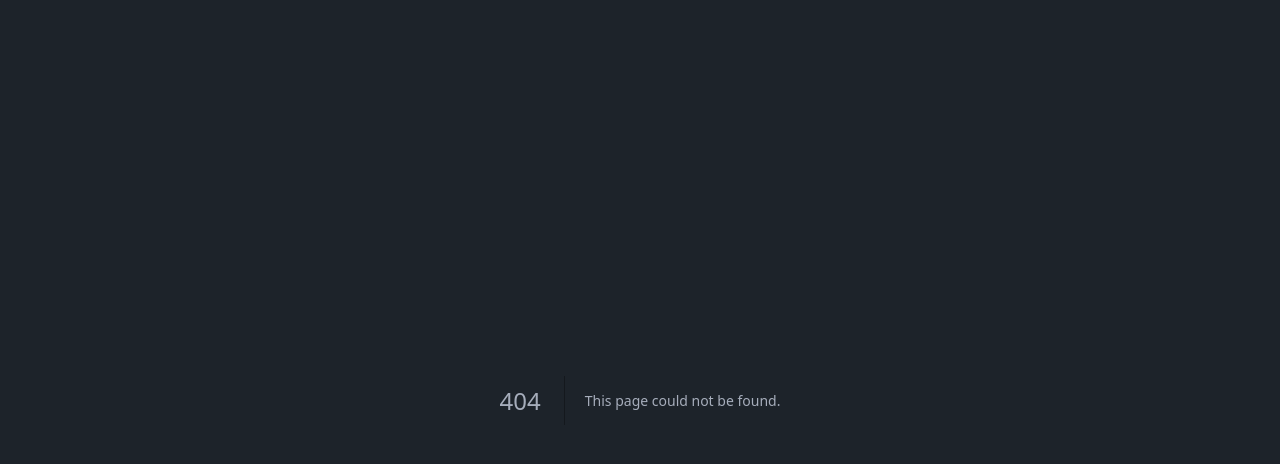
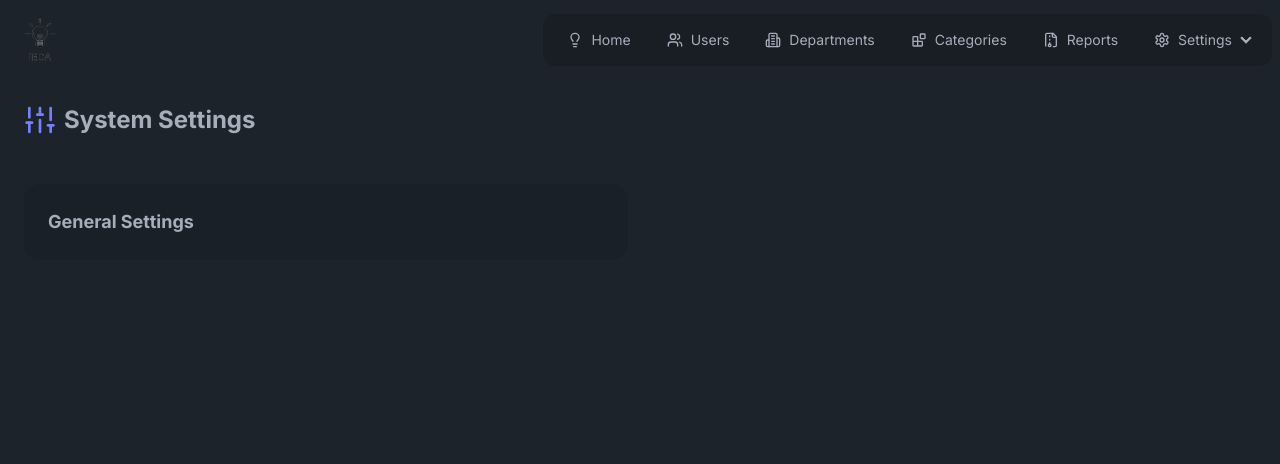
Before and after one commit to YeLwinOo-Steve/staff-ideation, a Next.js app: page /dashboard/settings/system in a window 1280 px wide. Before the commit this address had no page. Shown: the top 464 px of the page. Built offline with nearby package versions, Linux system fonts and the light colour scheme.

Commit message:
added: system settings page

```diff
--- /dev/null
+++ b/app/dashboard/settings/system/page.tsx
@@ -0,0 +1,20 @@
+import { Sliders } from "lucide-react";
+import React from "react";
+
+const SystemSettingsPage = () => {
+  return (
+    <div className="p-6 max-w-7xl mx-auto space-y-6">
+      <div className="flex items-center gap-2 pb-6">
+        <Sliders className="w-8 h-8 text-primary" />
+        <h1 className="text-2xl font-bold">System Settings</h1>
+      </div>
+      <div className="grid grid-cols-1 md:grid-cols-2 gap-6">
+        <div className="bg-base-200/50 p-6 rounded-2xl space-y-6">
+          <h2 className="text-lg font-bold">General Settings</h2>
+        </div>
+      </div>
+    </div>
+  );
+};
+
+export default SystemSettingsPage;
```
